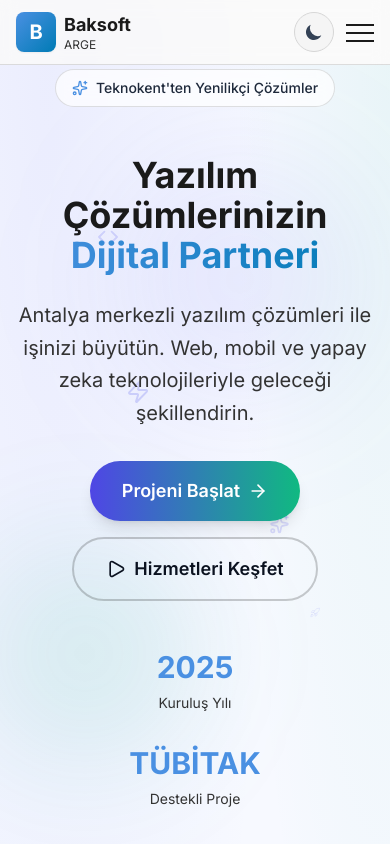
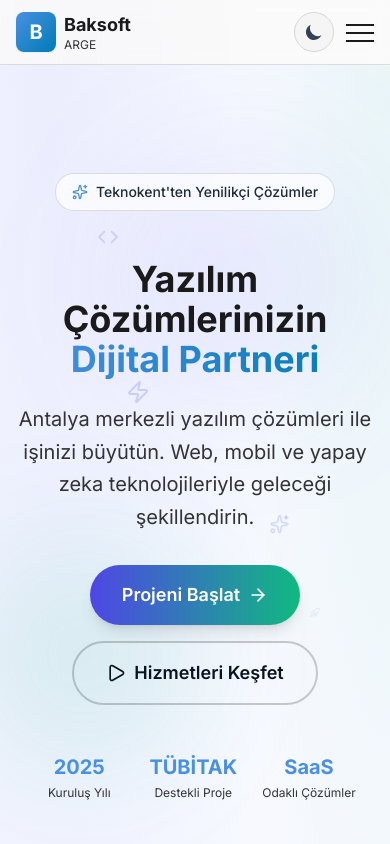
Before and after one commit to akinnUgur/baksoft-landing-next-deploy, a Next.js app: page / in a window 390 px wide. Shown: the top 844 px of the page. Built offline with nearby package versions, Linux system fonts and the light colour scheme.

Commit message:
hero update for mobile

```diff
--- a/src/app/components/sections/Hero.tsx
+++ b/src/app/components/sections/Hero.tsx
@@ -148,20 +148,25 @@
           </motion.div>
 
           {/* İstatistikler */}
-          <motion.div variants={itemVariants} className="grid grid-cols-1 md:grid-cols-3 gap-8 max-w-2xl mx-auto">
-            <div className="text-center">
-              <div className="text-3xl font-bold text-favorite mb-2">2025</div>
-              <div className="text-sm text-subtext dark:text-subtext-dark">Kuruluş Yılı</div>
-            </div>
-            <div className="text-center">
-              <div className="text-3xl font-bold text-favorite mb-2">TÜBİTAK</div>
-              <div className="text-sm text-subtext dark:text-subtext-dark">Destekli Proje</div>
-            </div>
-            <div className="text-center">
-              <div className="text-3xl font-bold text-favorite mb-2">SaaS</div>
-              <div className="text-sm text-subtext dark:text-subtext-dark">Odaklı Çözümler</div>
-            </div>
-          </motion.div>
+          {/* İstatistikler */}
+<motion.div
+  variants={itemVariants}
+  className="flex flex-wrap justify-center gap-6 max-w-full mx-auto text-sm sm:text-base"
+>
+  <div className="text-center min-w-[90px]">
+    <div className="text-xl sm:text-3xl font-bold text-favorite mb-1">2025</div>
+    <div className="text-xs sm:text-sm text-subtext dark:text-subtext-dark">Kuruluş Yılı</div>
+  </div>
+  <div className="text-center min-w-[90px]">
+    <div className="text-xl sm:text-3xl font-bold text-favorite mb-1">TÜBİTAK</div>
+    <div className="text-xs sm:text-sm text-subtext dark:text-subtext-dark">Destekli Proje</div>
+  </div>
+  <div className="text-center min-w-[90px]">
+    <div className="text-xl sm:text-3xl font-bold text-favorite mb-1">SaaS</div>
+    <div className="text-xs sm:text-sm text-subtext dark:text-subtext-dark">Odaklı Çözümler</div>
+  </div>
+</motion.div>
+
         </motion.div>
       </div>
     </section>
```
